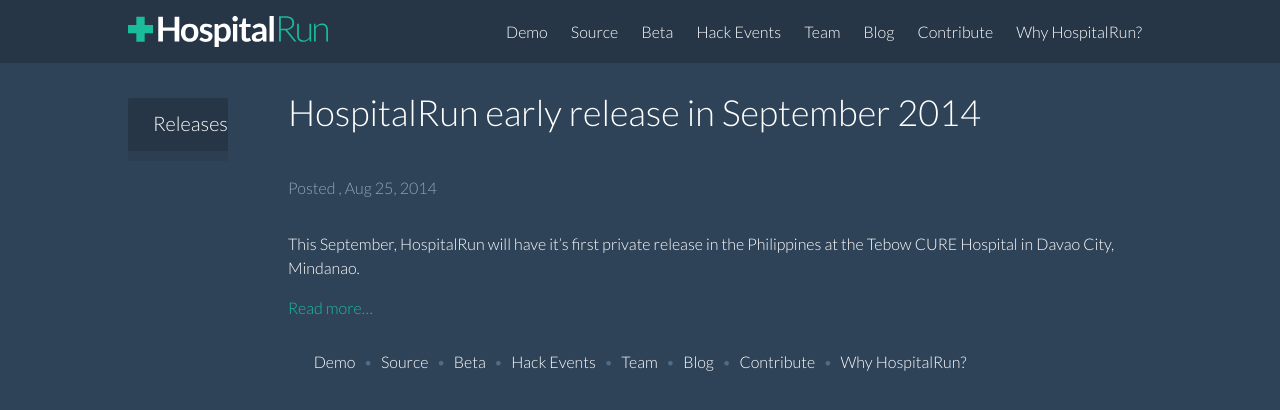
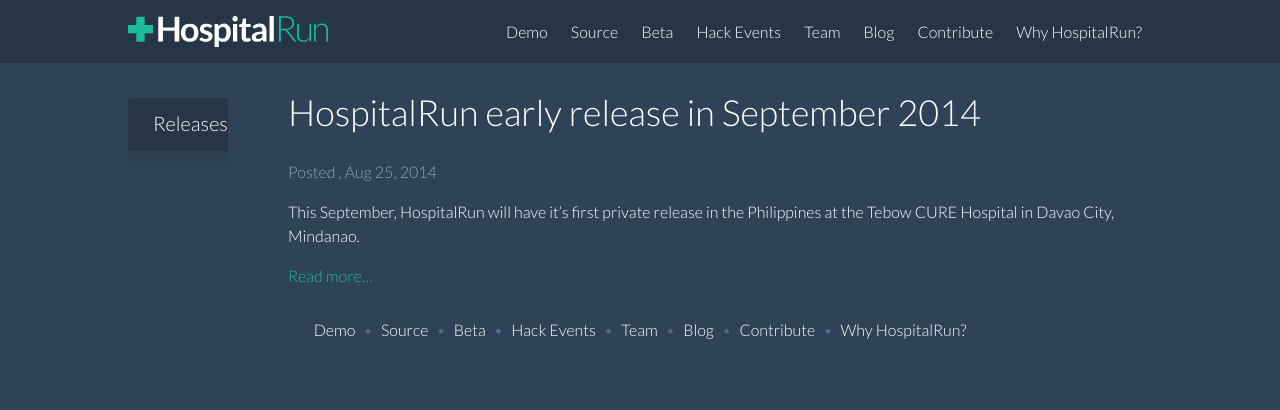
Before and after one commit to HospitalRun/hospitalrun.io, a Jekyll site: the page built from blog.html, in a window 1280 px wide. Shown: the top 410 px of the page. Built offline with Jekyll 4.4.1, drawn with Linux system fonts in a browser that asks for light colours.

Commit message:
Add small tweaks, refactorings for blog

```diff
--- a/_sass/_blog.scss
+++ b/_sass/_blog.scss
@@ -1,10 +1,12 @@
 .blog-sidebar {
-  margin-top: 35px;
-  margin-bottom: 48px;
-  margin-right: 60px;
   background-color: $navy-drk;
   border-radius: 2px;
   height: 100%;
+  margin: {
+    top: 35px;
+    bottom: 48px;
+    right: 60px;
+  }
 }
 
 .recent-post-header {
@@ -13,14 +15,18 @@
 }
 
 h3.recent-post-header {
-  margin-top: 10px;
-  margin-bottom: 13px;
+  margin: {
+    top: 10px;
+    bottom: 13px;
+  }
 }
 
 .recent-posts {
-  padding-top: 5px;
-  padding-bottom: 5px;
   background-color: lighten($navy-drk, 3%);
+  padding: {
+    top: 5px;
+    bottom: 5px;
+  }
   h2 {
     padding-left: 25px;
     font-size: 10px;
@@ -31,8 +37,6 @@ h3.recent-post-header {
 }
 
 .post {
-  display: flex;
-  flex-direction: column;
   width: 100%;
 }
 
@@ -84,12 +88,15 @@ h3.recent-post-header {
     color: #818181;
     margin-top: 5px;
   }
-
 }
 
-.post-content { margin: 0 0 30px; }
+.post-content {
+  margin: 0 0 30px;
+}
 
-.post-content > * { margin: 20px 0; }
+.post-content > * {
+  margin: 20px 0;
+}
 
 .post-content h1,
 .post-content h2,
@@ -133,7 +140,9 @@ h3.recent-post-header {
 }
 
 .post-content ul,
-.post-content ol { padding-left: 20px; }
+.post-content ol {
+  padding-left: 20px;
+}
 
 .post pre,
 .post code {
@@ -144,9 +153,15 @@ h3.recent-post-header {
   font-size: 15px;
 }
 
-.post code { padding: 1px 5px; }
+.post code {
+  padding: 1px 5px;
+}
 
 .post ul,
-.post ol { margin-left: 1.35em; }
+.post ol {
+  margin-left: 1.35em;
+}
 
-.post pre code { border: none; }
+.post pre code {
+  border: none;
+}
```
